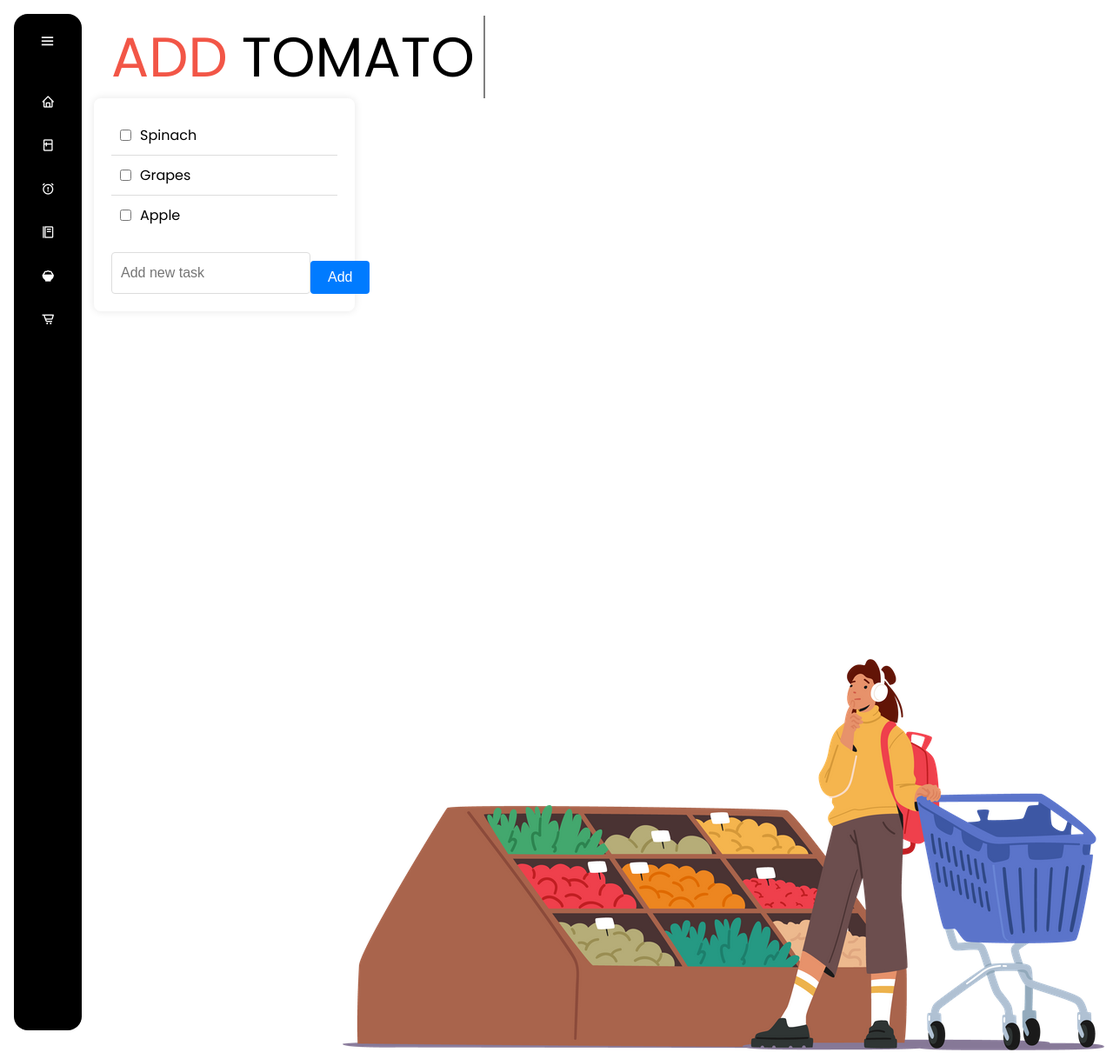
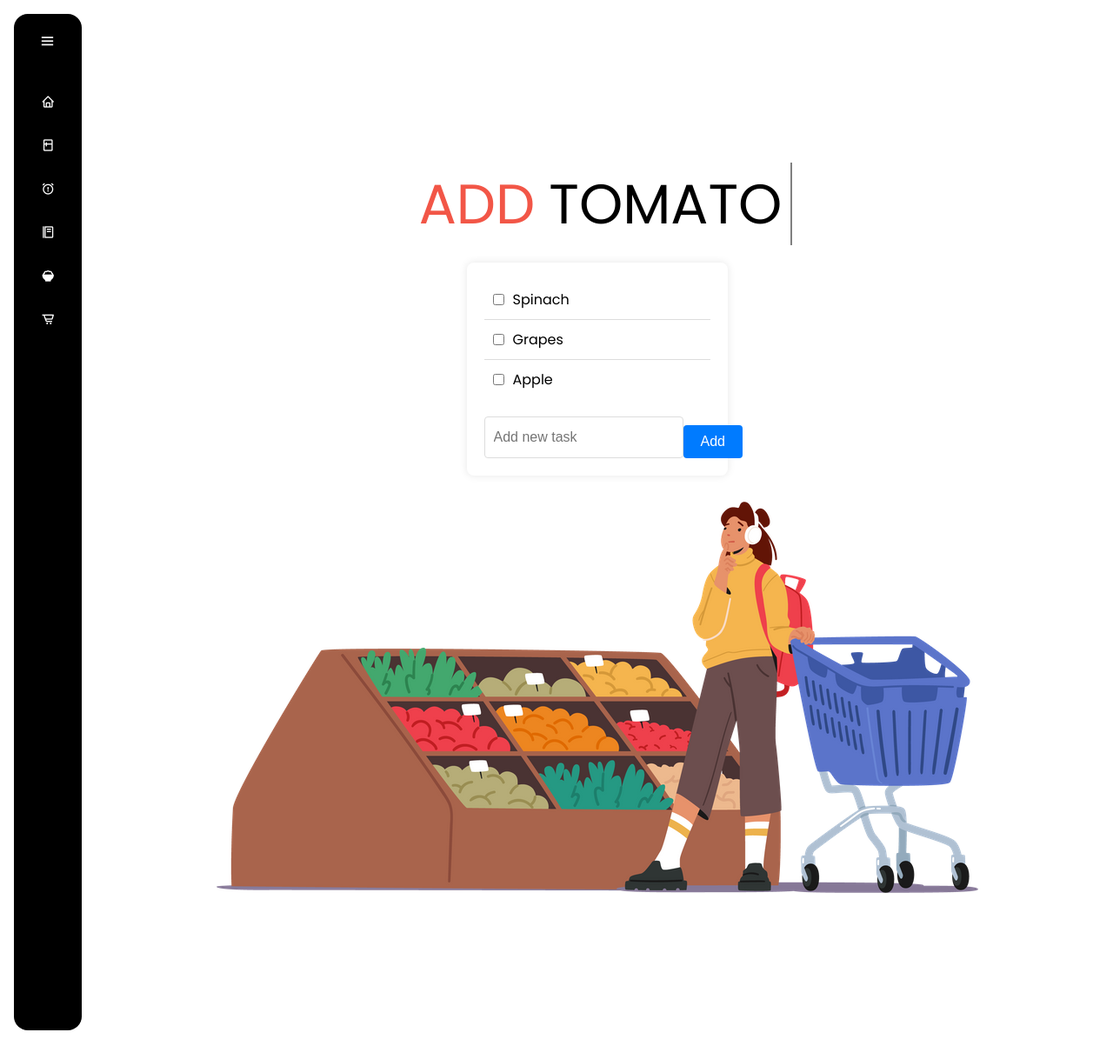
Before and after one commit to kosuri-indu/StockUp, a Flask app: page /shop-smart in a window 1280 px wide. Shown: the whole page at 87% size. Run offline with Flask 3, Linux system fonts and the light colour scheme; some web fonts are replaced.

Commit message:
updated shop css

```diff
--- a/frontend/static/css/features.css
+++ b/frontend/static/css/features.css
@@ -153,8 +153,9 @@ body {
     font-family: 'Poppins';
     font-size: 5vw;
     display: flex;
-    align-items: flex-start;
+    align-items: center; /* Center align the content vertically */
     padding-left: 20px;
+    height: auto; /* Ensure the container height adjusts to the content */
 }
 
 .constant {
@@ -165,7 +166,6 @@ body {
 
 
 .typing {
-    display: inline-block;
     border-right: 2px solid grey;
     white-space: nowrap;
     overflow: hidden;
@@ -189,25 +189,29 @@ body {
     }
 }
 
+.pagecontent {
+    display: flex;
+    flex-direction: column;
+    align-items: center; /* Center align content horizontally */
+    justify-content: center; /* Center align content vertically */
+    /* position: relative; */ /* Remove this if it’s causing issues */
+    padding: 20px; /* Add padding if needed */
+}
 
-.lowerbox{
-    height: 100vh;
-    width: 100vw;
-    object-fit: contain;
-}
-.image{
-    position: fixed;
-    bottom: 0;
-    right: 0;
+.image {
     margin: 10px;
+    max-width: 100%; /* Ensure the image is responsive */
+    height: auto; /* Maintain aspect ratio */
 }
 
 .todo-container {
     background-color: #fff;
     border-radius: 8px;
     box-shadow: 0 0 10px rgba(0, 0, 0, 0.1);
-    width: 300px;
+    width: 80%; /* Make the todo container responsive */
+    max-width: 300px;
     padding: 20px;
+    margin: 20px auto; /* Add margin for spacing */
 }
 
 .todo-list {
--- a/frontend/templates/recipie-genie.html
+++ b/frontend/templates/recipie-genie.html
@@ -6,6 +6,7 @@
 {% endblock %}
 
 {% block pagecontent %}
+<div class="pagecontent">
 <div class="section recipe-genie">
     <h1>Recipe Genie</h1>
     <p>Select the ingredients you have on hand, and we'll suggest some delicious recipes you can make!</p>
@@ -43,7 +44,7 @@
 
     <a href="/home" class="back-btn">Back to Home</a>
 </div>
-
+</div>
 <script>
 function generateRecipes() {
     const selectedIngredients = Array.from(document.querySelectorAll('input[name="ingredients"]:checked'))
@@ -91,4 +92,5 @@ function watchVideo(recipeName) {
     // Implement logic for showing a video or redirect to a video page
 }
 </script>
+
 {% endblock %}
--- a/frontend/templates/shop-smart.html
+++ b/frontend/templates/shop-smart.html
@@ -27,9 +27,7 @@
             <button type="submit">Add</button>
         </form>
     </div>
-    <div class="lowerbox">
-        <img src="{{ url_for('static', filename='images/shoppingGirl.png') }}" class="image">
-    </div>
+    <img src="{{ url_for('static', filename='images/shoppingGirl.png') }}" class="image">
 
     <script>
         const words = ["MILK", "BREAD", "TOMATOES"];
```
